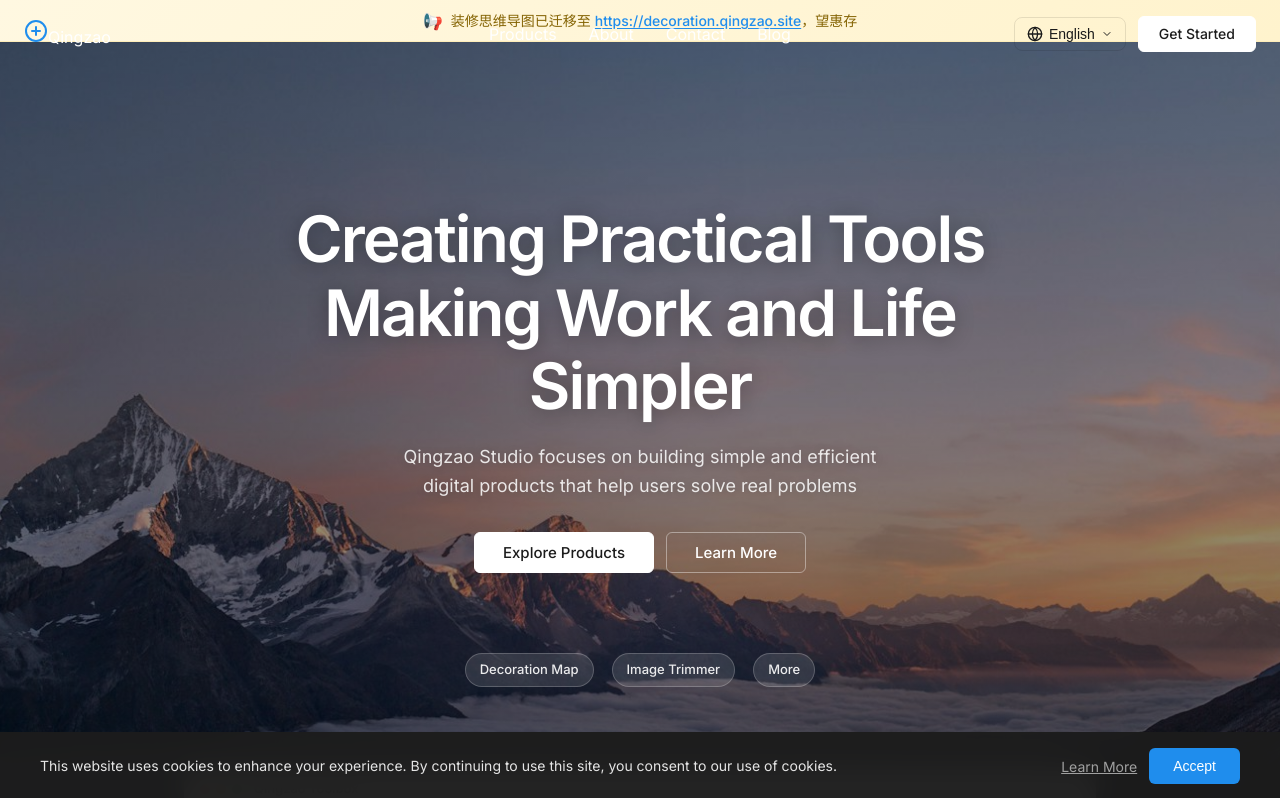
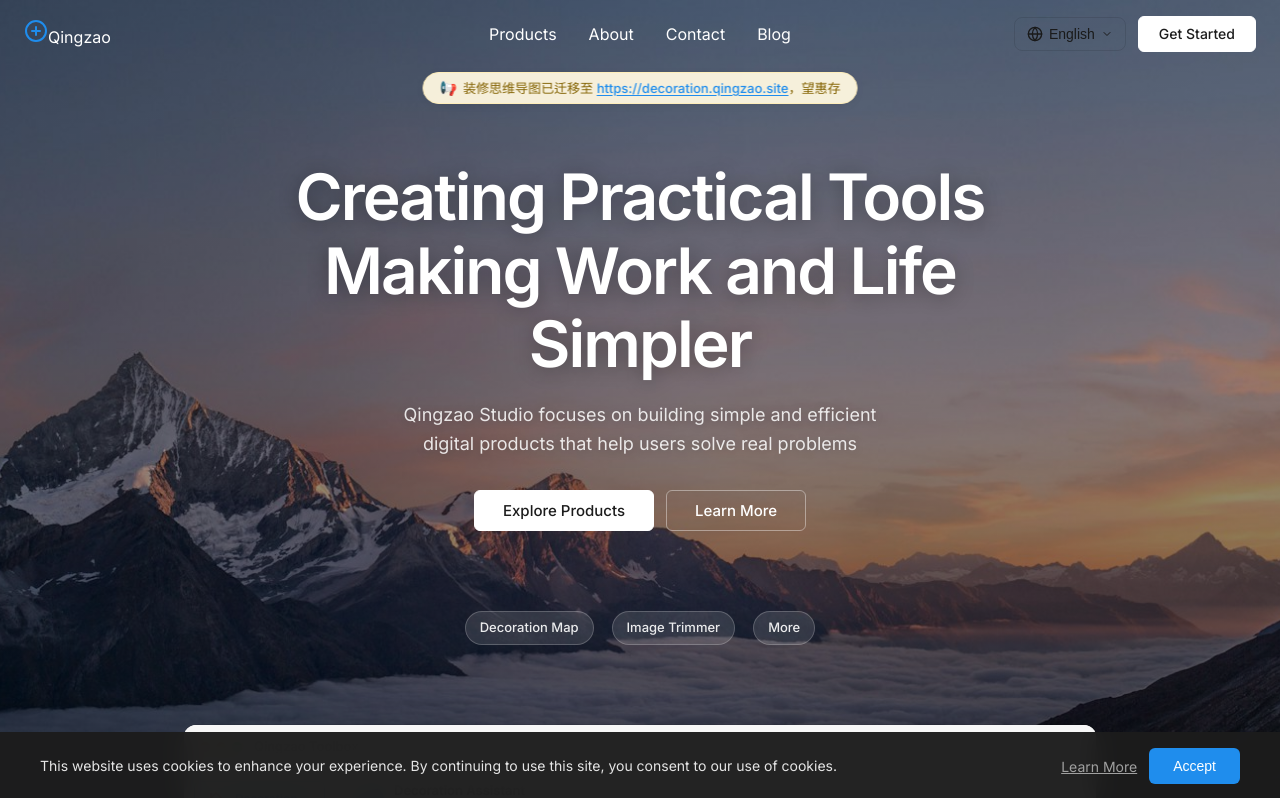
Before and after one commit to qingzaobashen/qingzao-homepage, a React (Vite) app: page / in a window 1280 px wide. Shown: the top 798 px of the page. Built offline with nearby package versions, Linux system fonts and the light colour scheme.

Commit message:
改造公告横幅为悬空胶囊样式，避免与顶部菜单重叠

```diff
--- a/src/App.jsx
+++ b/src/App.jsx
@@ -34,7 +34,6 @@ function HomePage() {
         canonical="/"
       />
       <Header />
-      <AnnouncementBanner />
       <main>
         <Hero />
         <Products />
@@ -42,6 +41,7 @@ function HomePage() {
         <Contact />
       </main>
       <Footer />
+      <AnnouncementBanner />
     </>
   )
 }
--- a/src/components/AnnouncementBanner.css
+++ b/src/components/AnnouncementBanner.css
@@ -1,28 +1,46 @@
 /**
  * 公告横幅组件样式
- * 放置于 Header 下方，显示迁移通知等临时公告
- * 小喇叭图标 + 可点击链接，不遮挡顶部菜单
+ * 悬空的小横幅，固定在顶部菜单下方居中显示
+ * 顶部菜单在首页是 fixed 定位，横幅需要相应偏移
  */
 
 .announcement-banner {
-  display: flex;
+  position: fixed;
+  top: 72px;
+  left: 50%;
+  transform: translateX(-50%);
+  z-index: 998;
+  display: inline-flex;
   align-items: center;
-  justify-content: center;
-  gap: 8px;
-  padding: 10px 24px;
-  background: linear-gradient(135deg, #fff8e1, #fff3cd);
-  border-bottom: 1px solid #ffeeba;
-  font-size: 14px;
+  gap: 6px;
+  padding: 6px 16px;
+  background: rgba(255, 248, 225, 0.95);
+  border: 1px solid #ffeeba;
+  border-radius: 9999px;
+  font-size: 13px;
   color: #856404;
-  line-height: 1.5;
-  position: relative;
-  z-index: 999;
-  flex-shrink: 0;
+  line-height: 1.4;
+  white-space: nowrap;
+  box-shadow: 0 2px 8px rgba(0, 0, 0, 0.06);
+  backdrop-filter: blur(6px);
+  -webkit-backdrop-filter: blur(6px);
+  animation: bannerSlideDown 0.4s ease-out;
+}
+
+@keyframes bannerSlideDown {
+  from {
+    opacity: 0;
+    transform: translateX(-50%) translateY(-8px);
+  }
+  to {
+    opacity: 1;
+    transform: translateX(-50%) translateY(0);
+  }
 }
 
 .announcement-banner .horn-icon {
   flex-shrink: 0;
-  font-size: 16px;
+  font-size: 14px;
   line-height: 1;
 }
 
@@ -42,12 +60,14 @@
   color: #0068c9;
 }
 
-/* 响应式 - 小屏幕换行 */
-@media (max-width: 480px) {
+/* 小屏幕：内容可能太长，允许换行并稍微缩小 */
+@media (max-width: 600px) {
   .announcement-banner {
-    padding: 8px 16px;
-    font-size: 13px;
-    flex-wrap: wrap;
+    top: 64px;
+    padding: 5px 12px;
+    font-size: 12px;
+    white-space: normal;
+    max-width: calc(100vw - 32px);
     text-align: center;
   }
 }
```
